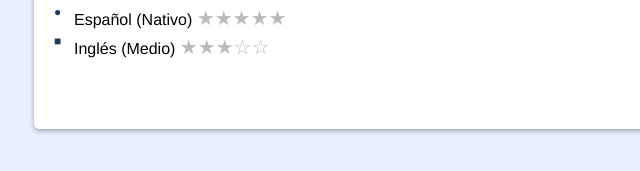
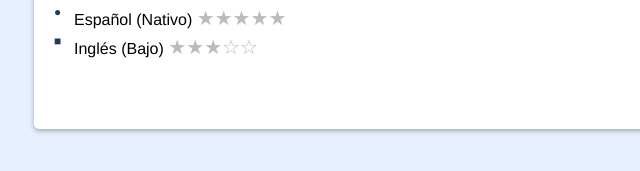
Before and after one commit to Jonathandm77/Mi-Curriculum, a plain HTML site: page index.html in a window 1280 px wide. Shown: the part 1206-1377 px from the top of the page, 206-846 px from the left. Drawn offline with Linux system fonts and the light colour scheme; files whose address does not match are found by name.

Commit message:
nivel bajo otra vez

```diff
--- a/index.html
+++ b/index.html
@@ -71,7 +71,7 @@
       <h2 class="section-title">Idiomas</h2>
       <ul class="list">
         <li>Español (Nativo) <span class="stars">★★★★★</span></li>
-        <li>Inglés (Medio) <span class="stars">★★★☆☆</span></li>
+        <li>Inglés (Bajo) <span class="stars">★★★☆☆</span></li>
       </ul>
     </div>
   </div>
```
